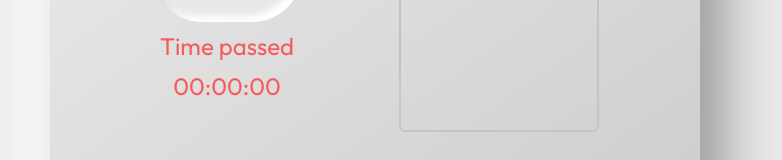
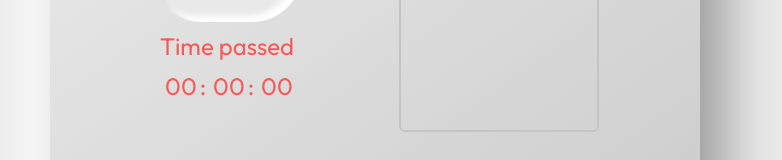
Before and after one commit to NewCastile/Typerun, a Next.js app: page / in a window 1280 px wide. Shown: the part 332-492 px from the top of the page, without its empty margins (265-1047 px from the left). Built offline with nearby package versions, Linux system fonts and the light colour scheme.

Commit message:
fixed component size changes on every render

```diff
--- a/components/timer/index.tsx
+++ b/components/timer/index.tsx
@@ -6,7 +6,15 @@ const Timer = () => {
   return (
     <>
       <span className={"w-[20ch] text-center"}>Time passed</span>
-      <span className={"w-[8ch] text-center"}>{timeSpend}</span>
+      <span className={"flex w-[8ch] flex-row items-center justify-center space-x-1"}>
+        {Array.from(timeSpend).map((character, characterIdx) => {
+          return (
+            <span key={characterIdx} className={"inline-block w-3 text-center"}>
+              {character}
+            </span>
+          );
+        })}
+      </span>
     </>
   );
 };
```
